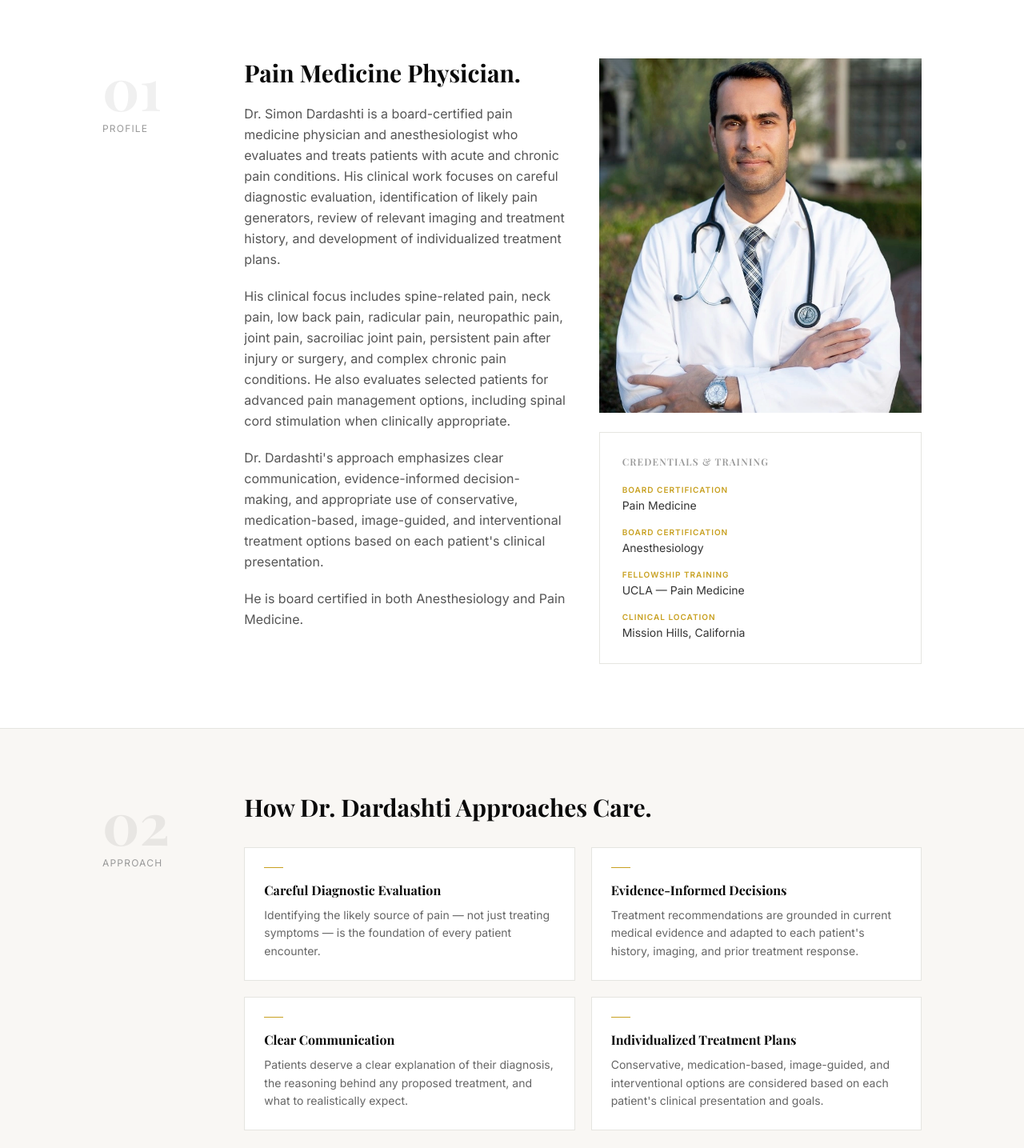
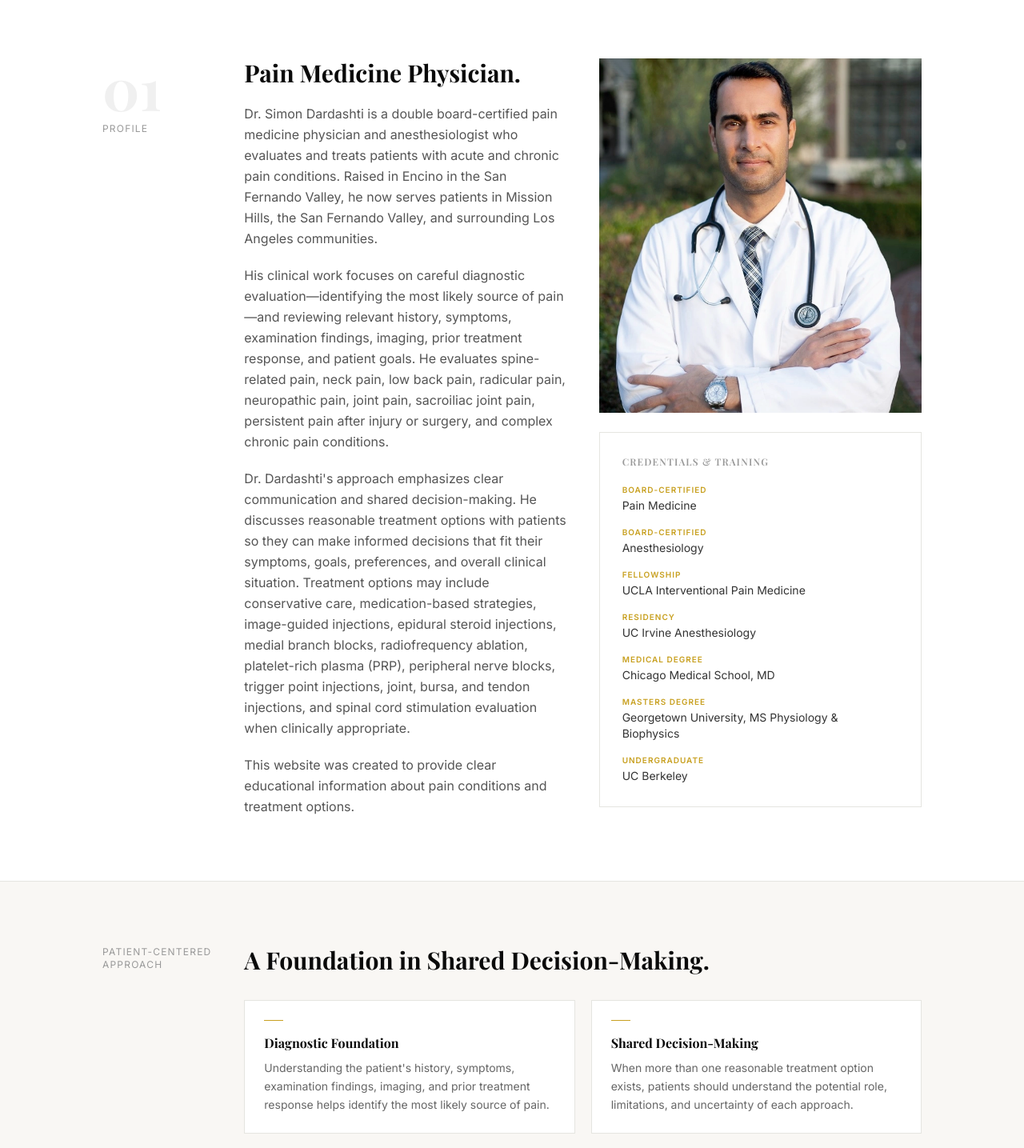
Before and after one commit to SimonDardashti/drdardashti-website, a Next.js app: page /about in a window 1280 px wide. Shown: the part 500-1935 px from the top of the page at 80% size. Built offline with nearby package versions, Linux system fonts and the light colour scheme; a web font is replaced by a local one.

Commit message:
Update About page bio and approach section

```diff
--- a/app/about/page.tsx
+++ b/app/about/page.tsx
@@ -51,28 +51,31 @@ const aboutPageSchema = {
 };
 
 const credentials = [
-  { label: "Board Certification", value: "Pain Medicine" },
-  { label: "Board Certification", value: "Anesthesiology" },
-  { label: "Fellowship Training", value: "UCLA — Pain Medicine" },
-  { label: "Clinical Location", value: "Mission Hills, California" },
+  { label: "Board-Certified", value: "Pain Medicine" },
+  { label: "Board-Certified", value: "Anesthesiology" },
+  { label: "Fellowship", value: "UCLA Interventional Pain Medicine" },
+  { label: "Residency", value: "UC Irvine Anesthesiology" },
+  { label: "Medical Degree", value: "Chicago Medical School, MD" },
+  { label: "Masters Degree", value: "Georgetown University, MS Physiology & Biophysics" },
+  { label: "Undergraduate", value: "UC Berkeley" },
 ];
 
 const approachPoints = [
   {
-    title: "Careful Diagnostic Evaluation",
-    body: "Identifying the likely source of pain — not just treating symptoms — is the foundation of every patient encounter.",
+    title: "Diagnostic Foundation",
+    body: "Understanding the patient's history, symptoms, examination findings, imaging, and prior treatment response helps identify the most likely source of pain.",
   },
   {
-    title: "Evidence-Informed Decisions",
-    body: "Treatment recommendations are grounded in current medical evidence and adapted to each patient's history, imaging, and prior treatment response.",
+    title: "Shared Decision-Making",
+    body: "When more than one reasonable treatment option exists, patients should understand the potential role, limitations, and uncertainty of each approach.",
   },
   {
     title: "Clear Communication",
-    body: "Patients deserve a clear explanation of their diagnosis, the reasoning behind any proposed treatment, and what to realistically expect.",
+    body: "Pain treatment decisions are individualized. The goal is to discuss options in a clear, practical way and support informed decision-making.",
   },
   {
-    title: "Individualized Treatment Plans",
-    body: "Conservative, medication-based, image-guided, and interventional options are considered based on each patient's clinical presentation and goals.",
+    title: "Individualized Planning",
+    body: "Conservative, medication-based, image-guided, and interventional options are considered based on each patient's symptoms, goals, preferences, and clinical situation.",
   },
 ];
 
@@ -122,27 +125,33 @@ export default function AboutPage() {
               Pain Medicine Physician.
             </h2>
             <p>
-              Dr. Simon Dardashti is a board-certified pain medicine physician and
+              Dr. Simon Dardashti is a double board-certified pain medicine physician and
               anesthesiologist who evaluates and treats patients with acute and chronic
-              pain conditions. His clinical work focuses on careful diagnostic evaluation,
-              identification of likely pain generators, review of relevant imaging and
-              treatment history, and development of individualized treatment plans.
+              pain conditions. Raised in Encino in the San Fernando Valley, he now serves
+              patients in Mission Hills, the San Fernando Valley, and surrounding Los
+              Angeles communities.
             </p>
             <p>
-              His clinical focus includes spine-related pain, neck pain, low back pain,
-              radicular pain, neuropathic pain, joint pain, sacroiliac joint pain,
-              persistent pain after injury or surgery, and complex chronic pain conditions.
-              He also evaluates selected patients for advanced pain management options,
-              including spinal cord stimulation when clinically appropriate.
+              His clinical work focuses on careful diagnostic evaluation—identifying the
+              most likely source of pain—and reviewing relevant history, symptoms, examination
+              findings, imaging, prior treatment response, and patient goals. He evaluates
+              spine-related pain, neck pain, low back pain, radicular pain, neuropathic pain,
+              joint pain, sacroiliac joint pain, persistent pain after injury or surgery, and
+              complex chronic pain conditions.
             </p>
             <p>
-              Dr. Dardashti's approach emphasizes clear communication, evidence-informed
-              decision-making, and appropriate use of conservative, medication-based,
-              image-guided, and interventional treatment options based on each patient's
-              clinical presentation.
+              Dr. Dardashti's approach emphasizes clear communication and shared
+              decision-making. He discusses reasonable treatment options with patients so they
+              can make informed decisions that fit their symptoms, goals, preferences, and
+              overall clinical situation. Treatment options may include conservative care,
+              medication-based strategies, image-guided injections, epidural steroid injections,
+              medial branch blocks, radiofrequency ablation, platelet-rich plasma (PRP),
+              peripheral nerve blocks, trigger point injections, joint, bursa, and tendon
+              injections, and spinal cord stimulation evaluation when clinically appropriate.
             </p>
             <p>
-              He is board certified in both Anesthesiology and Pain Medicine.
+              This website was created to provide clear educational information about pain
+              conditions and treatment options.
             </p>
           </div>
 
@@ -172,25 +181,18 @@ export default function AboutPage() {
         </div>
       </section>
 
-      {/* SECTION 02 — APPROACH */}
+      {/* SECTION — APPROACH */}
       <section className="bg-[#f9f7f4] py-20 px-6 border-b border-[#e5e5e0]">
         <div className="max-w-5xl mx-auto grid grid-cols-1 md:grid-cols-12 gap-10">
           <div className="md:col-span-2">
-            <span
-              className="text-7xl font-bold text-[#e8e6e3] leading-none block"
-              style={{ fontFamily: "var(--font-playfair), Georgia, serif" }}
-              aria-hidden
-            >
-              02
-            </span>
-            <p className="text-xs text-[#999] uppercase tracking-widest mt-2">Approach</p>
+            <p className="text-xs text-[#999] uppercase tracking-widest">Patient-Centered Approach</p>
           </div>
           <div className="md:col-span-10">
             <h2
               className="text-2xl md:text-3xl font-bold text-[#0a0a0a] mb-8"
               style={{ fontFamily: "var(--font-playfair), Georgia, serif" }}
             >
-              How Dr. Dardashti Approaches Care.
+              A Foundation in Shared Decision-Making.
             </h2>
             <div className="grid grid-cols-1 sm:grid-cols-2 gap-5">
               {approachPoints.map((pt) => (
```
